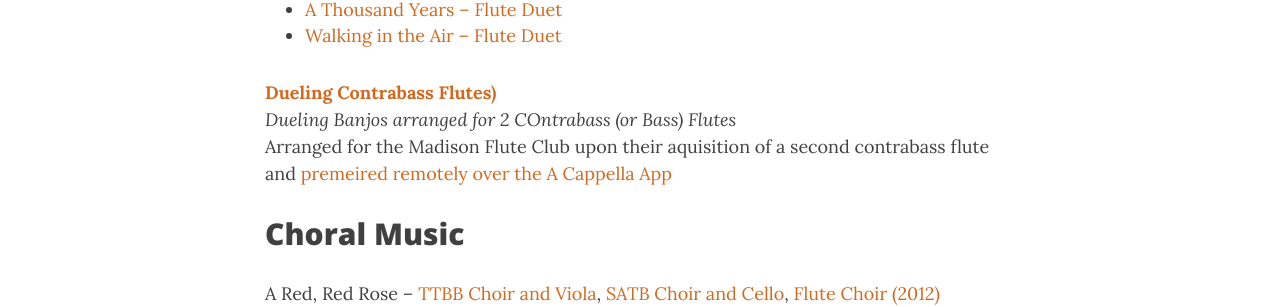
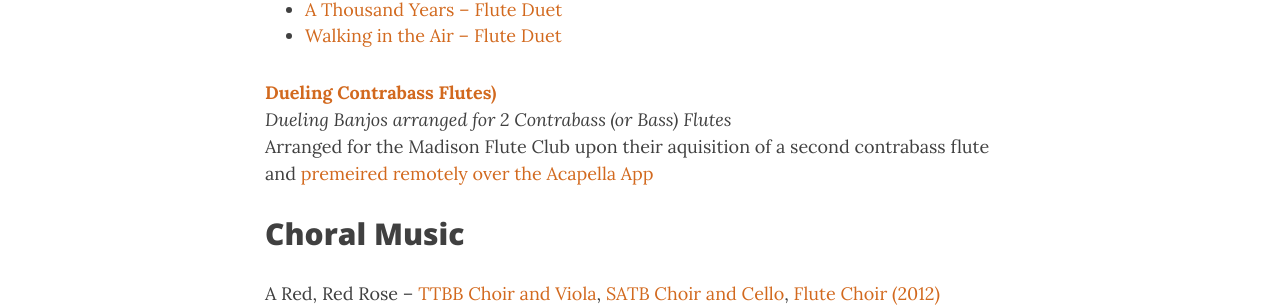
Before and after one commit to ctrueden/tykroll.com, a Jekyll site: the page built from works.md, in a window 1280 px wide and 900 px high, scrolled down 1851 px. Shown: the part 152-459 px from the top of the window. Built offline with Jekyll 4.4.1, drawn with Linux system fonts in a browser that asks for light colours; nearby versions of some CDN libraries.

Commit message:
Update works.md

```diff
--- a/works.md
+++ b/works.md
@@ -46,8 +46,8 @@ I premiered these duet settings with another member of the Madison Flute Club in
 * [Walking in the Air – Flute Duet](https://www.musicnotes.com/sheetmusic/mtd.asp?ppn=MN0175068)
 
 __[Dueling Contrabass Flutes)](https://www.musicnotes.com/sheetmusic/mtd.asp?ppn=MN0213801&fbclid=IwAR1ResJLlXGA98f5j1fNNW-HX1kHqWCmhQqYNaH4Ekhz-RlKbYQfacE_KGg)__
-<br>_Dueling Banjos arranged for 2 COntrabass (or Bass) Flutes_
-<br>Arranged for the Madison Flute Club upon their aquisition of a second contrabass flute and [premeired remotely over the A Cappella App](https://www.youtube.com/watch?v=luJ3DTFwl4c)
+<br>_Dueling Banjos arranged for 2 Contrabass (or Bass) Flutes_
+<br>Arranged for the Madison Flute Club upon their aquisition of a second contrabass flute and [premeired remotely over the Acapella App](https://www.youtube.com/watch?v=luJ3DTFwl4c)
 
 ## Choral Music
 
```
